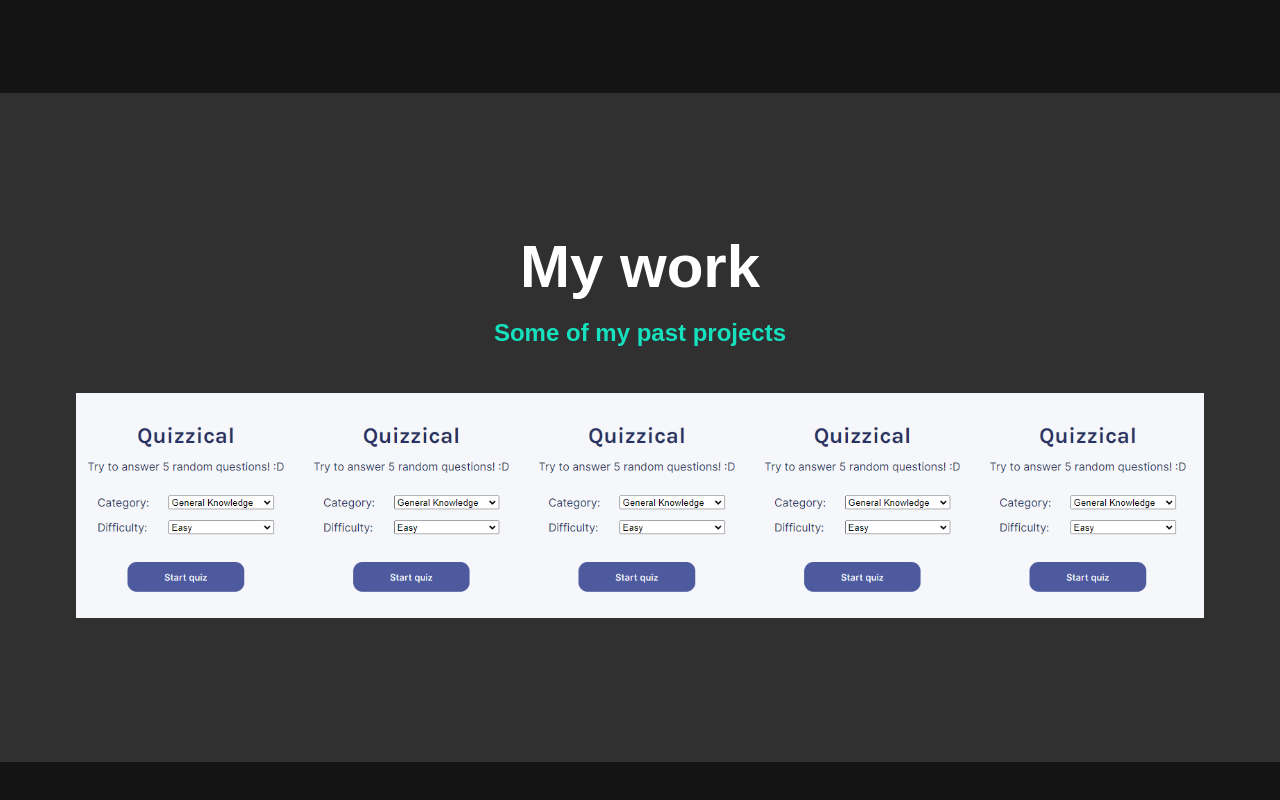
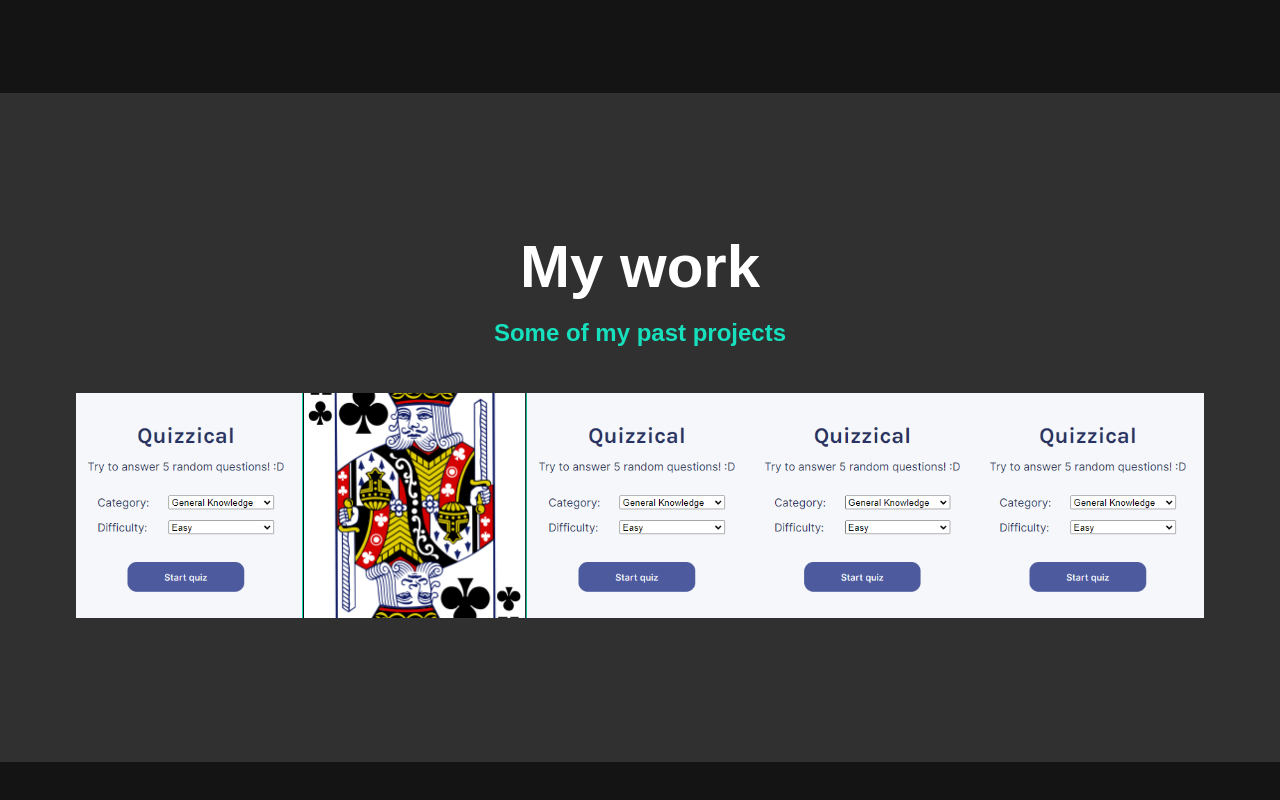
Before and after one commit to tentacle-bean/portfolio, a React (Vite) app: page /work in a window 1280 px wide. Shown: the part 756-1556 px from the top of the page. Built offline with nearby package versions, Linux system fonts and the light colour scheme.

Commit message:
added war game data

```diff
--- a/src/assets/workData.js
+++ b/src/assets/workData.js
@@ -6,13 +6,15 @@ import portfolioImg05 from '../assets/img/portfolio-05.jpg'
 
 import quizzicalPreview from '../assets/img/quizzical-preview.png'
 import quizzicalFull from '../assets/img/quizzical-full.png'
+import warPreview from '../assets/img/war-preview.png'
+import warFull from '../assets/img/war-full.png'
 
 const workData = [
     {
         _id: "1",
         title: "The React",
         titleStrong: "Quizzical App",
-        subtitle: "",
+        subtitle: "test your knowledge!",
         previewImage: quizzicalPreview,
         fullImage: quizzicalFull,
         p1: "Test your knowledge regarding one of 6 available topics by answering 5 random questions! Each one has a single correct answer. Your final score will be displayed at the end of each game. Can you get a 5/5 score on hard difficulty?",
@@ -23,16 +25,16 @@ const workData = [
     },
     {
         _id: "2",
-        title: "",
-        titleStrong: "",
-        subtitle: "",
-        previewImage: quizzicalPreview,
-        fullImage: quizzicalFull,
-        p1: "",
-        p2: "",
-        p3: "",
-        appLink: "",
-        repoLink: "",
+        title: '"War"',
+        titleStrong: "Web Application",
+        subtitle: "a classic card game",
+        previewImage: warPreview,
+        fullImage: warFull,
+        p1: "A recreation of the well known War card game in the form of a javascript web application. Is your luck good enough to win against the computer?",
+        p2: "The goal of the game is to collect all of the cards available in the deck. You can win your opponents cards by pulling a higher value card during a battle. If both of the cards have the same value - a war starts, and the stakes get higher!",
+        p3: "You can check the game out for yourself or look through the source code using one of the two links available below:",
+        appLink: "https://tentacle-bean.github.io/war-card-game/",
+        repoLink: "https://github.com/tentacle-bean/war-card-game",
     },
     {
         _id: "3",
--- a/src/components/PortfolioItem.jsx
+++ b/src/components/PortfolioItem.jsx
@@ -14,7 +14,7 @@ function PortfolioItem(){
 
     return(
         <>
-            <section ref={ref}className="section-home" id="home">
+            <section ref={ref}className="section-home">
                 <div className="section-container section-home-container">
                     <h1 className="section-title section-title-home">{item.title}<strong>{item.titleStrong}</strong></h1>
                     {item.subtitle && <p className="section-subtitle section-subtitle-home">{item.subtitle}</p>}
--- a/src/styles/index.css
+++ b/src/styles/index.css
@@ -263,6 +263,8 @@ strong{
 }
 
 .portfolio-img {
+    aspect-ratio: 1 / 1;
+    object-fit: cover;
     transition:
         transform 750ms cubic-bezier(.5, 0, .5, 1),
         opacity 250ms linear;
@@ -330,10 +332,10 @@ strong{
     }
 
     .section-subtitle-home:before{
-        width: 210%;
+        width: 130%;
+        left: -15%;
         height: 80%;
         top: -20%;
-        right: -5%;
     }
 
     .section-subtitle-aboutme:before{
@@ -433,13 +435,17 @@ strong{
 }
 
 .portfolio-img-full{
-    /* width: auto; */
+    width: auto;
+    max-height: 100vh;
 }
 
 .portfolio-item-individual p {
     max-width: 600px;
-    margin-left: auto;
-    margin-right: auto;
+    margin: 2em auto;
+}
+
+.portfolio-item-individual p:first-child{
+    margin-top: 0;
 }
 
 .portfolio-item-individual .socials{
```
Also changed, not shown: src/assets/img/war-full.png (added), src/assets/img/war-preview.png (added).
